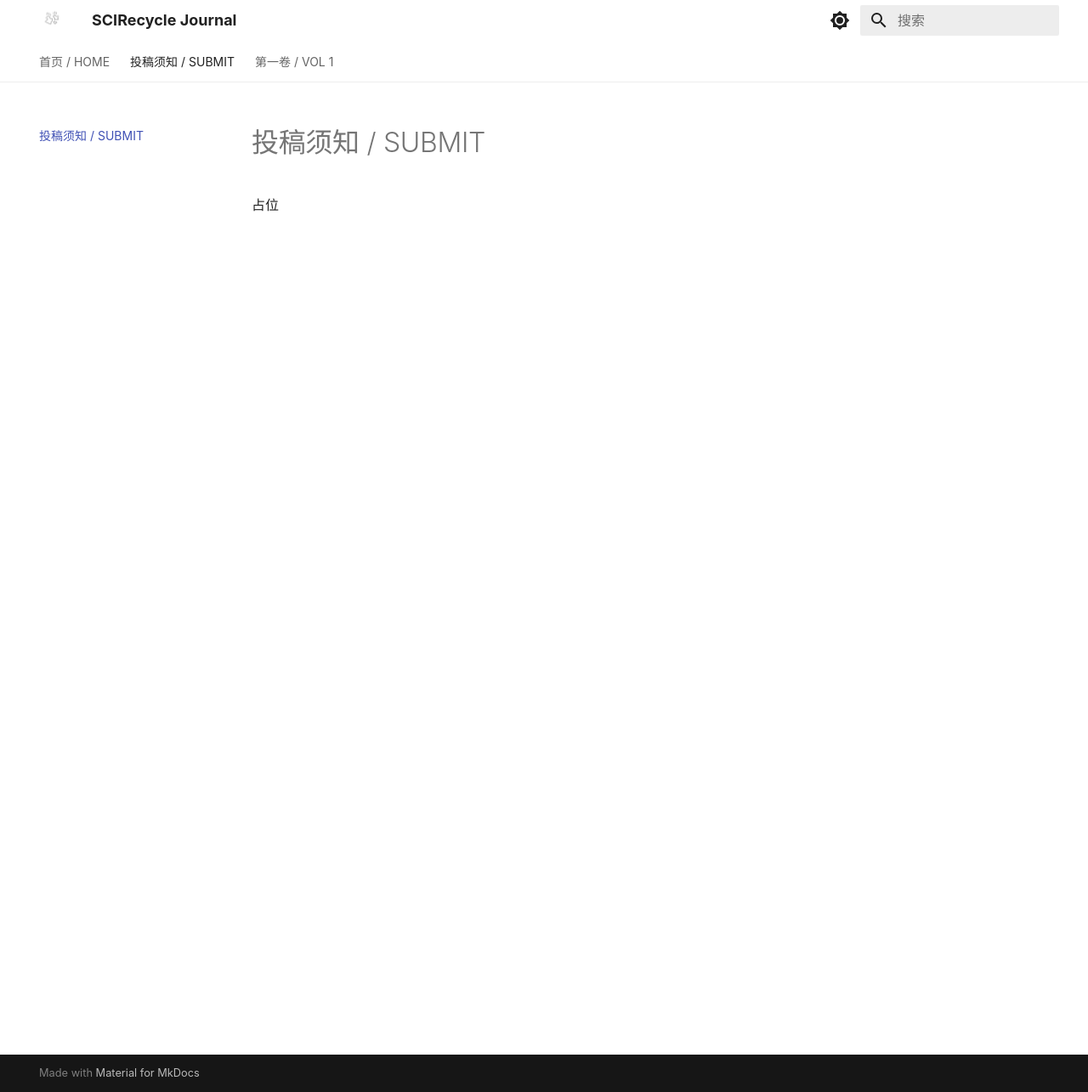
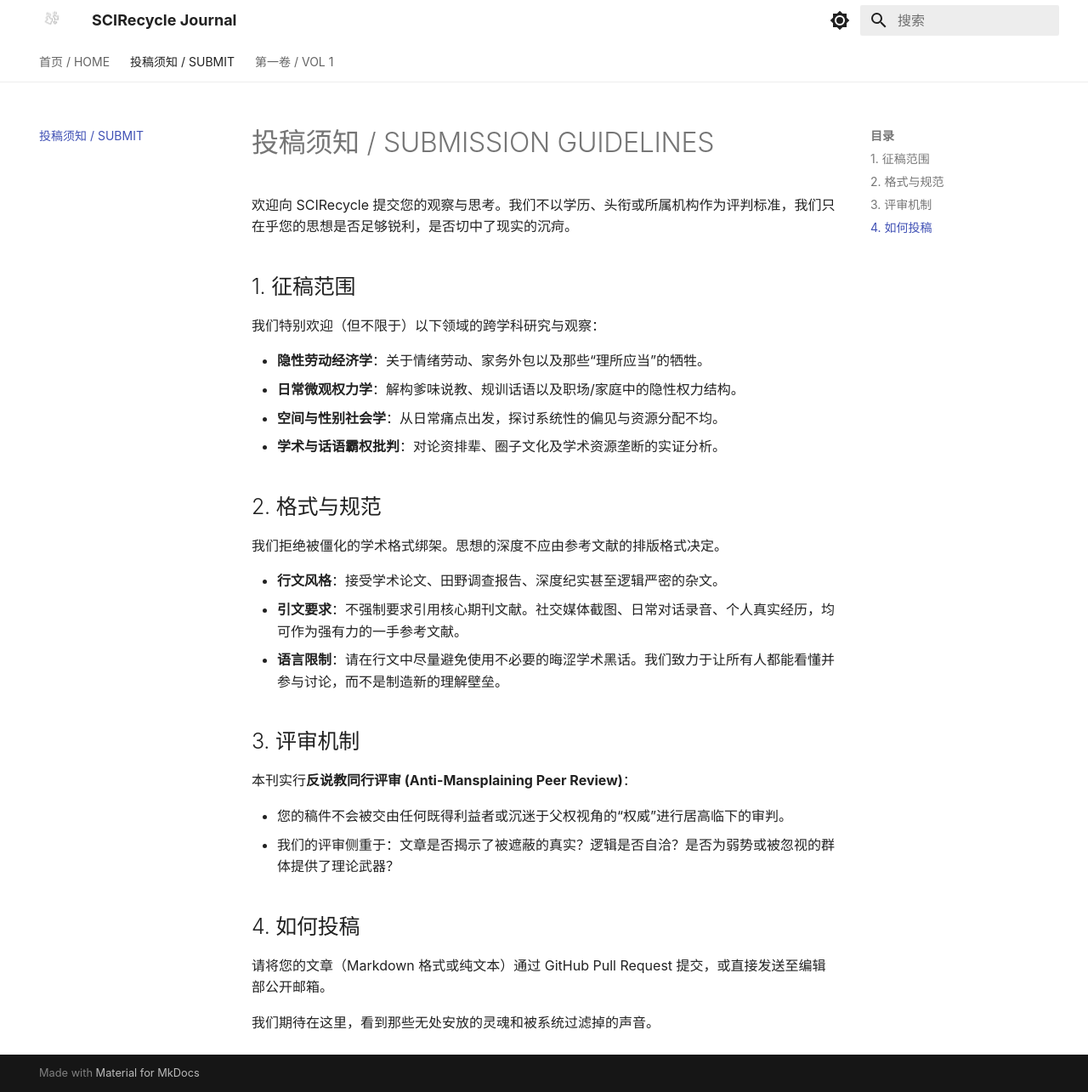
Before and after one commit to ZhouHuimin0111/SCIRecycle-Journal, an MkDocs documentation site: the page built from docs/submit.md, in a window 1280 px wide and 1285 px high. Shown: the whole window at 85% size. Built offline with MkDocs 1.6.1 and Material for MkDocs 9.7.7, drawn with Linux system fonts in a browser that asks for light colours.

Commit message:
新增红色公告栏与投稿须知页面

```diff
--- a/docs/submit.md
+++ b/docs/submit.md
@@ -1 +1,33 @@
-占位
+# 投稿须知 / SUBMISSION GUIDELINES
+
+欢迎向 SCIRecycle 提交您的观察与思考。我们不以学历、头衔或所属机构作为评判标准，我们只在乎您的思想是否足够锐利，是否切中了现实的沉疴。
+
+## 1. 征稿范围
+
+我们特别欢迎（但不限于）以下领域的跨学科研究与观察：
+
+* **隐性劳动经济学**：关于情绪劳动、家务外包以及那些“理所应当”的牺牲。
+* **日常微观权力学**：解构爹味说教、规训话语以及职场/家庭中的隐性权力结构。
+* **空间与性别社会学**：从日常痛点出发，探讨系统性的偏见与资源分配不均。
+* **学术与话语霸权批判**：对论资排辈、圈子文化及学术资源垄断的实证分析。
+
+## 2. 格式与规范
+
+我们拒绝被僵化的学术格式绑架。思想的深度不应由参考文献的排版格式决定。
+
+* **行文风格**：接受学术论文、田野调查报告、深度纪实甚至逻辑严密的杂文。
+* **引文要求**：不强制要求引用核心期刊文献。社交媒体截图、日常对话录音、个人真实经历，均可作为强有力的一手参考文献。
+* **语言限制**：请在行文中尽量避免使用不必要的晦涩学术黑话。我们致力于让所有人都能看懂并参与讨论，而不是制造新的理解壁垒。
+
+## 3. 评审机制
+
+本刊实行**反说教同行评审 (Anti-Mansplaining Peer Review)**：
+
+* 您的稿件不会被交由任何既得利益者或沉迷于父权视角的“权威”进行居高临下的审判。
+* 我们的评审侧重于：文章是否揭示了被遮蔽的真实？逻辑是否自洽？是否为弱势或被忽视的群体提供了理论武器？
+
+## 4. 如何投稿
+
+请将您的文章（Markdown 格式或纯文本）通过 GitHub Pull Request 提交，或直接发送至编辑部公开邮箱。
+
+我们期待在这里，看到那些无处安放的灵魂和被系统过滤掉的声音。
```
Also changed, not shown: docs/index.md (+3 -0 lines), site/assets/logo.png.
